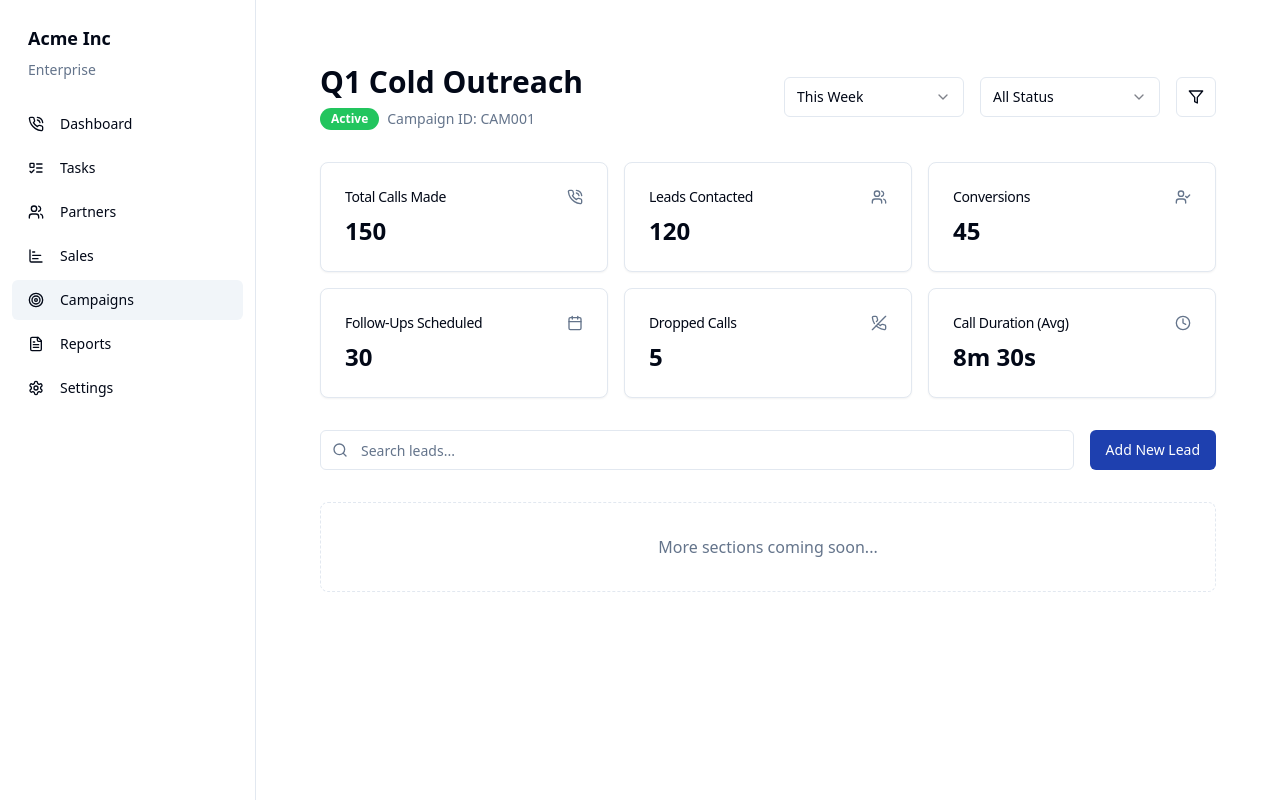
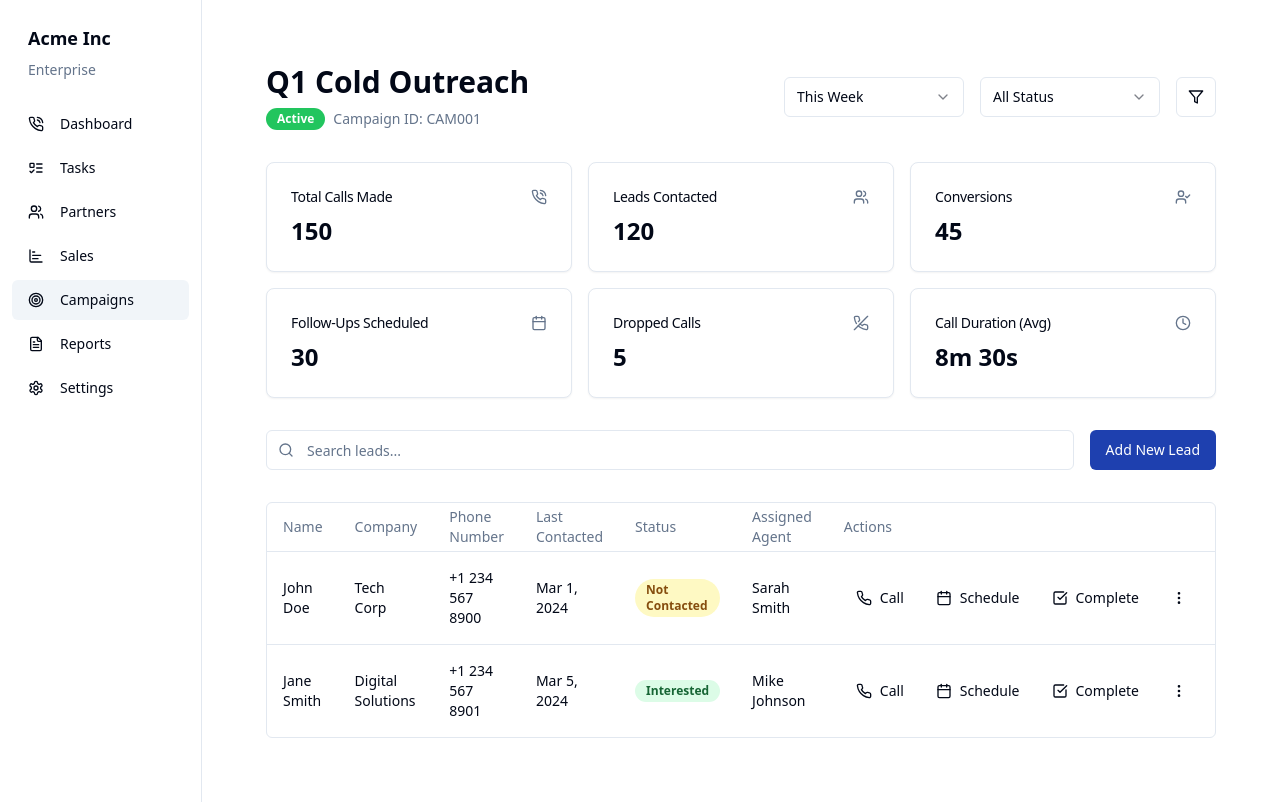
Before and after one commit to BlueMillStudio/audio-transcript-fairy, a React (Vite) app: page /campaigns in a window 1280 px wide. Built offline with nearby package versions, Linux system fonts and the light colour scheme.

Commit message:
Implement remaining features
Completed the implementation of the remaining features as requested.
[skip gpt_engineer]

```diff
--- /dev/null
+++ b/src/components/campaigns/LeadsTable.tsx
@@ -0,0 +1,169 @@
+import { Button } from "@/components/ui/button";
+import {
+  Table,
+  TableBody,
+  TableCell,
+  TableHead,
+  TableHeader,
+  TableRow,
+} from "@/components/ui/table";
+import { Badge } from "@/components/ui/badge";
+import { format } from "date-fns";
+import { Phone, Calendar, CheckSquare, MoreVertical } from "lucide-react";
+import {
+  DropdownMenu,
+  DropdownMenuContent,
+  DropdownMenuItem,
+  DropdownMenuTrigger,
+} from "@/components/ui/dropdown-menu";
+
+interface Lead {
+  id: string;
+  name: string;
+  company: string;
+  phoneNumber: string;
+  lastContacted: Date | null;
+  status: 'not_contacted' | 'interested' | 'not_interested' | 'follow_up' | 'closed';
+  assignedAgent: string;
+  notes: string;
+}
+
+interface LeadsTableProps {
+  leads: Lead[];
+  onCallNow: (leadId: string) => void;
+  onScheduleFollowUp: (leadId: string) => void;
+  onMarkCompleted: (leadId: string) => void;
+  onUpdateStatus: (leadId: string, status: Lead['status']) => void;
+}
+
+const getStatusColor = (status: Lead['status']) => {
+  switch (status) {
+    case 'interested':
+      return 'bg-green-100 text-green-800';
+    case 'not_interested':
+      return 'bg-red-100 text-red-800';
+    case 'follow_up':
+      return 'bg-blue-100 text-blue-800';
+    case 'closed':
+      return 'bg-gray-100 text-gray-800';
+    default:
+      return 'bg-yellow-100 text-yellow-800';
+  }
+};
+
+const getStatusLabel = (status: Lead['status']) => {
+  return status.split('_').map(word =>
+    word.charAt(0).toUpperCase() + word.slice(1)
+  ).join(' ');
+};
+
+export const LeadsTable = ({
+  leads,
+  onCallNow,
+  onScheduleFollowUp,
+  onMarkCompleted,
+  onUpdateStatus,
+}: LeadsTableProps) => {
+  return (
+    <div className="rounded-md border">
+      <Table>
+        <TableHeader>
+          <TableRow>
+            <TableHead>Name</TableHead>
+            <TableHead>Company</TableHead>
+            <TableHead>Phone Number</TableHead>
+            <TableHead>Last Contacted</TableHead>
+            <TableHead>Status</TableHead>
+            <TableHead>Assigned Agent</TableHead>
+            <TableHead>Actions</TableHead>
+          </TableRow>
+        </TableHeader>
+        <TableBody>
+          {leads.map((lead) => (
+            <TableRow key={lead.id}>
+              <TableCell className="font-medium">{lead.name}</TableCell>
+              <TableCell>{lead.company}</TableCell>
+              <TableCell>{lead.phoneNumber}</TableCell>
+              <TableCell>
+                {lead.lastContacted
+                  ? format(new Date(lead.lastContacted), 'MMM d, yyyy')
+                  : 'Never'}
+              </TableCell>
+              <TableCell>
+                <Badge variant="secondary" className={getStatusColor(lead.status)}>
+                  {getStatusLabel(lead.status)}
+                </Badge>
+              </TableCell>
+              <TableCell>{lead.assignedAgent}</TableCell>
+              <TableCell>
+                <div className="flex items-center gap-2">
+                  <Button
+                    variant="ghost"
+                    size="sm"
+                    onClick={() => onCallNow(lead.id)}
+                    className="flex items-center gap-2"
+                  >
+                    <Phone className="h-4 w-4" />
+                    Call
+                  </Button>
+                  <Button
+                    variant="ghost"
+                    size="sm"
+                    onClick={() => onScheduleFollowUp(lead.id)}
+                    className="flex items-center gap-2"
+                  >
+                    <Calendar className="h-4 w-4" />
+                    Schedule
+                  </Button>
+                  <Button
+                    variant="ghost"
+                    size="sm"
+                    onClick={() => onMarkCompleted(lead.id)}
+                    className="flex items-center gap-2"
+                  >
+                    <CheckSquare className="h-4 w-4" />
+                    Complete
+                  </Button>
+                  <DropdownMenu>
+                    <DropdownMenuTrigger asChild>
+                      <Button variant="ghost" size="sm">
+                        <MoreVertical className="h-4 w-4" />
+                      </Button>
+                    </DropdownMenuTrigger>
+                    <DropdownMenuContent align="end">
+                      <DropdownMenuItem
+                        onClick={() => onUpdateStatus(lead.id, 'not_contacted')}
+                      >
+                        Mark as Not Contacted
+                      </DropdownMenuItem>
+                      <DropdownMenuItem
+                        onClick={() => onUpdateStatus(lead.id, 'interested')}
+                      >
+                        Mark as Interested
+                      </DropdownMenuItem>
+                      <DropdownMenuItem
+                        onClick={() => onUpdateStatus(lead.id, 'not_interested')}
+                      >
+                        Mark as Not Interested
+                      </DropdownMenuItem>
+                      <DropdownMenuItem
+                        onClick={() => onUpdateStatus(lead.id, 'follow_up')}
+                      >
+                        Mark for Follow-up
+                      </DropdownMenuItem>
+                      <DropdownMenuItem
+                        onClick={() => onUpdateStatus(lead.id, 'closed')}
+                      >
+                        Mark as Closed
+                      </DropdownMenuItem>
+                    </DropdownMenuContent>
+                  </DropdownMenu>
+                </div>
+              </TableCell>
+            </TableRow>
+          ))}
+        </TableBody>
+      </Table>
+    </div>
+  );
+};
--- a/src/pages/Campaigns.tsx
+++ b/src/pages/Campaigns.tsx
@@ -4,6 +4,7 @@ import { Button } from "@/components/ui/button";
 import { Select, SelectContent, SelectItem, SelectTrigger, SelectValue } from "@/components/ui/select";
 import { Input } from "@/components/ui/input";
 import { Badge } from "@/components/ui/badge";
+import { LeadsTable } from "@/components/campaigns/LeadsTable";
 import {
   PhoneCall,
   Users,
@@ -27,6 +28,46 @@ const Campaigns = () => {
     followUps: 30,
     droppedCalls: 5,
     avgDuration: "8m 30s",
+  };
+
+  // Placeholder leads data
+  const leads = [
+    {
+      id: "1",
+      name: "John Doe",
+      company: "Tech Corp",
+      phoneNumber: "+1 234 567 8900",
+      lastContacted: new Date("2024-03-01"),
+      status: "not_contacted" as const,
+      assignedAgent: "Sarah Smith",
+      notes: "Initial contact made",
+    },
+    {
+      id: "2",
+      name: "Jane Smith",
+      company: "Digital Solutions",
+      phoneNumber: "+1 234 567 8901",
+      lastContacted: new Date("2024-03-05"),
+      status: "interested" as const,
+      assignedAgent: "Mike Johnson",
+      notes: "Showed interest in product demo",
+    },
+  ];
+
+  const handleCallNow = (leadId: string) => {
+    console.log("Calling lead:", leadId);
+  };
+
+  const handleScheduleFollowUp = (leadId: string) => {
+    console.log("Scheduling follow-up for lead:", leadId);
+  };
+
+  const handleMarkCompleted = (leadId: string) => {
+    console.log("Marking lead as completed:", leadId);
+  };
+
+  const handleUpdateStatus = (leadId: string, status: string) => {
+    console.log("Updating lead status:", leadId, status);
   };
 
   const StatCard = ({ icon: Icon, title, value, className = "" }) => (
@@ -134,10 +175,14 @@ const Campaigns = () => {
         </Button>
       </div>
 
-      {/* Placeholder for future sections */}
-      <div className="rounded-lg border border-dashed p-8 text-center text-muted-foreground">
-        More sections coming soon...
-      </div>
+      {/* Leads Table */}
+      <LeadsTable
+        leads={leads}
+        onCallNow={handleCallNow}
+        onScheduleFollowUp={handleScheduleFollowUp}
+        onMarkCompleted={handleMarkCompleted}
+        onUpdateStatus={handleUpdateStatus}
+      />
     </div>
   );
 };
```
